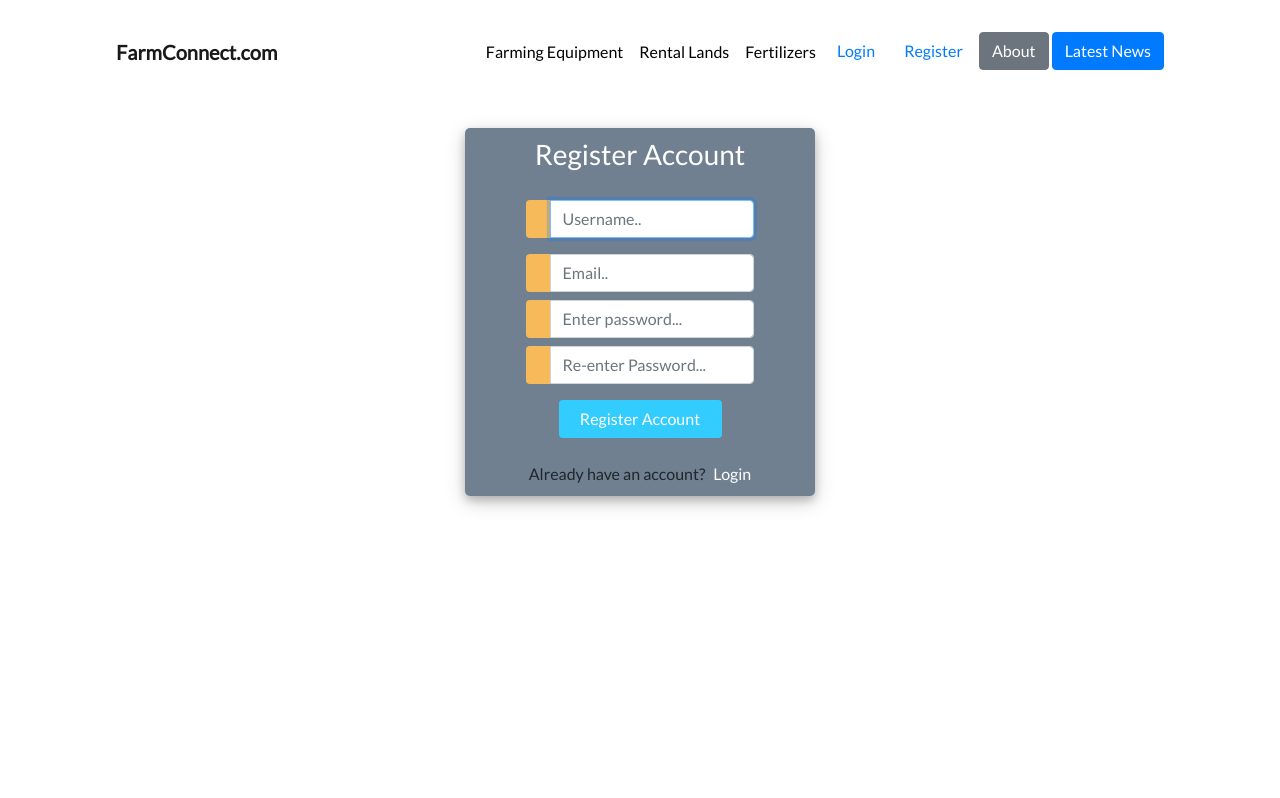
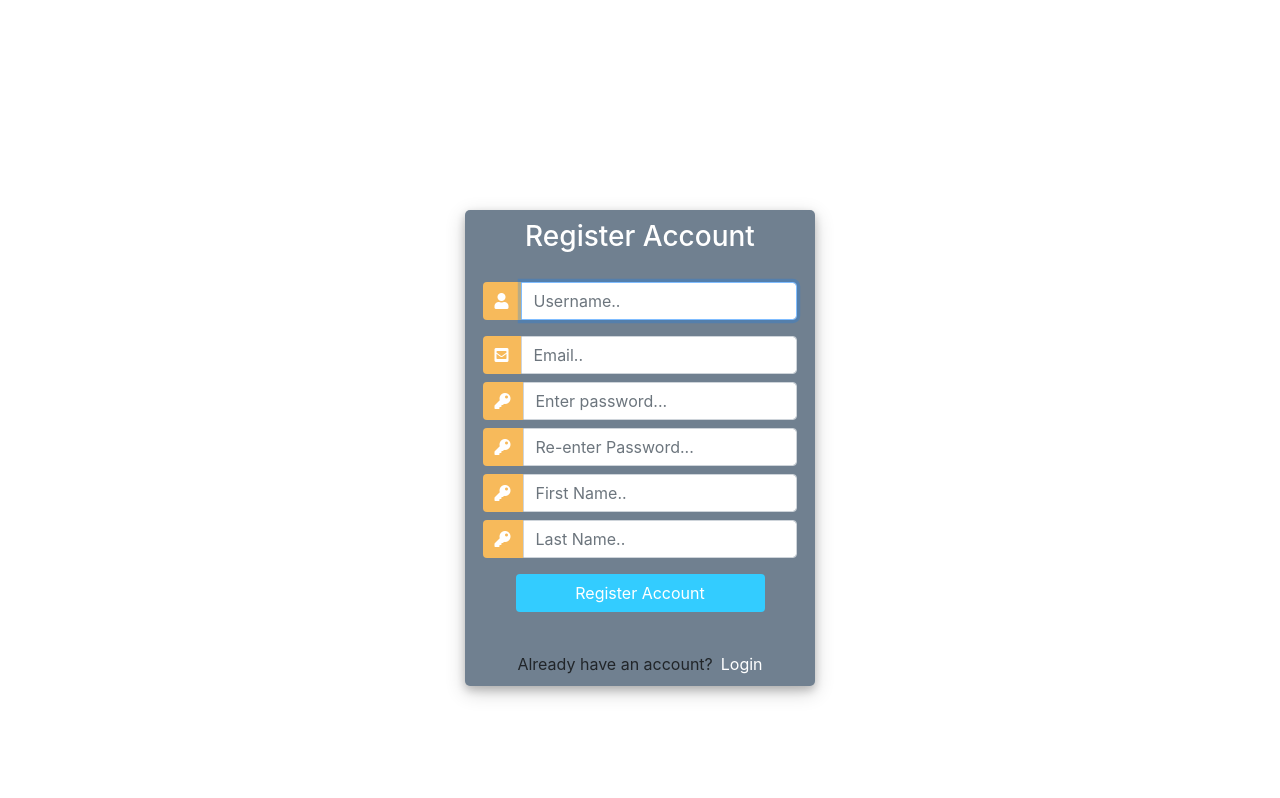
Before and after one commit to sharath007/sarath_portfolio, a Django app: page /register/ in a window 1280 px wide. Shown: the top 798 px of the page. Before the commit the page ends 508 px from the top, so only its background shows below. Run offline with Django 4.2, Linux system fonts and the light colour scheme; some libraries are stand-ins or nearby versions.

Commit message:
Ready_to_Deploy

```diff
--- a/blog/templates/blog/detail.html
+++ b/blog/templates/blog/detail.html
@@ -5,6 +5,6 @@
 
 <h6 style="font-weight: bold";>{{ blog.date|date:'l, d-M-Y' }}</h6>
 
-<p style="font-weight: bold";> {{blog.description|safe}} </p>
+<p class="text-justify clearfix" style="text-align: left; font-size: 1.07em;"> {{blog.description|safe}} </p>
 
 {% endblock %}
--- a/blog/views.py
+++ b/blog/views.py
@@ -1,10 +1,10 @@
 from django.shortcuts import render, get_object_or_404
 from django.http import HttpResponse
 from .models import Blog
-
+from django.contrib.auth.decorators import login_required
 # blog app
 # Create your views here.
-
+@login_required(login_url='login')
 def all_blogs(request):
     blogs = Blog.objects.all()
     return render(request,'blog/all_blogs.html',{'blogs':blogs})
--- a/online_farming/urls.py
+++ b/online_farming/urls.py
@@ -28,6 +28,7 @@ urlpatterns = [
     path('upload/',views.simple_upload, name = 'Data_Update'),
     path('aboutus/',views.aboutus,name='aboutus'),
     path('login/', views.loginpage, name='login'),
+    path('logout/', views.logoutUser, name='logout'),
     path('register/', views.registerpage,name = 'register'),
     path('managesite/', views.managesite,name = 'managesite'),
 ]
--- a/portfolio/forms.py
+++ b/portfolio/forms.py
@@ -4,6 +4,9 @@ from django.forms import ModelForm
 from django.contrib.auth.forms import UserCreationForm
 
 class CreateNewUser(UserCreationForm):
+    first_name = forms.CharField()
+    last_name = forms.CharField()
+
     class Meta:
         model = User
-        fields = ['username','email','password1','password2']
+        fields = ['first_name','last_name','username','email','password1','password2']
--- a/portfolio/templates/portfolio/base.html
+++ b/portfolio/templates/portfolio/base.html
@@ -1,6 +1,10 @@
 {% load static %}
 <!doctype html>
 <html lang="en">
+
+
+
+
 <div class='container text-center'</div><br>
 <head>
   <!-- Required meta tags -->
@@ -39,19 +43,20 @@
           <li class="nav-item">
             <a class="nav-link" href="#">Rental Lands</a>
           </li>
-          <li class="nav-item">
-            <a class="nav-link" href="#">Fertilizers</a>
-          </li>
 
           <li>
-            <a role="button" class="btn btn-link" href = '{% url 'login' %}'>Login</a>
-            <a role="button" class="btn btn-link" href = '{% url 'register' %}'>Register</a>
+            <!--<a role="button" class="btn btn-link" href = '{% url 'login' %}'>Login</a>
+            <a role="button" class="btn btn-link" href = '{% url 'register' %}'>Register</a>-->
             <a role="button" class="btn btn-secondary" href = '{% url 'aboutus' %}'>About</a>
             <a role="button" class="btn btn-primary" href="{% url 'blog:all_blogs' %}" >Latest News</a>
           </li>
         </ul>
       </div>
     </div>
+
+    <span class="font-weight-bold" > Hello, {{request.user}} </span>
+    <span><a href="{% url 'logout' %}">Logout</a></span>
+
   </nav>
   <div class="container">
     {% block content %}{% endblock %}
--- a/portfolio/templates/portfolio/login.html
+++ b/portfolio/templates/portfolio/login.html
@@ -1,6 +1,5 @@
 <!DOCTYPE html>
-{% extends "portfolio/base.html" %}
-{% block content %}
+
 <br><br>
 <html>
 
@@ -127,4 +126,3 @@
 </body>
 
 </html>
-{% endblock %}
--- a/portfolio/templates/portfolio/register.html
+++ b/portfolio/templates/portfolio/register.html
@@ -1,15 +1,12 @@
-{% extends "portfolio/base.html" %}
-{% block content %}
+
 <br><br>
 <html>
 
 <head>
 	<title>Login</title>
-  <!--
 	<link rel="stylesheet" href="https://stackpath.bootstrapcdn.com/bootstrap/4.1.3/css/bootstrap.min.css" integrity="sha384-MCw98/SFnGE8fJT3GXwEOngsV7Zt27NXFoaoApmYm81iuXoPkFOJwJ8ERdknLPMO" crossorigin="anonymous">
 	<script src="https://ajax.googleapis.com/ajax/libs/jquery/3.3.1/jquery.min.js"></script>
 	<link rel="stylesheet" href="https://use.fontawesome.com/releases/v5.6.1/css/all.css" integrity="sha384-gfdkjb5BdAXd+lj+gudLWI+BXq4IuLW5IT+brZEZsLFm++aCMlF1V92rMkPaX4PP" crossorigin="anonymous">
-  -->
 
 	<style>
 		body,
@@ -105,6 +102,18 @@
 							</div>
 							{{form.password2}}
 						</div>
+						<div class="input-group mb-2">
+							<div class="input-group-append">
+								<span class="input-group-text"><i class="fas fa-key"></i></span>
+							</div>
+							{{form.first_name}}
+						</div>
+						<div class="input-group mb-2">
+							<div class="input-group-append">
+								<span class="input-group-text"><i class="fas fa-key"></i></span>
+							</div>
+							{{form.last_name}}
+						</div>
 
 				   		<div class="d-flex justify-content-center mt-3 login_container">
 				 			<input class="btn login_btn" type="submit" value="Register Account">
@@ -134,6 +143,8 @@
 		form_fields[2].placeholder='Email..';
 		form_fields[3].placeholder='Enter password...';
 		form_fields[4].placeholder='Re-enter Password...';
+		form_fields[5].placeholder='First Name..';
+		form_fields[6].placeholder='Last Name..';
 
 
 		for (var field in form_fields){
@@ -142,4 +153,3 @@
 	</script>
 </body>
 </html>
-{% endblock %}
--- a/portfolio/views.py
+++ b/portfolio/views.py
@@ -8,42 +8,58 @@ from django.contrib.auth.forms import UserCreationForm
 from .forms import CreateNewUser
 from django.contrib import messages
 from django.contrib.auth import authenticate, login, logout
+from django.contrib.auth.decorators import login_required
 
 # Create your views here.
 # portfolio app
 #---------------------------------
+@login_required(login_url='login')
 def home(request):
     projects = Project.objects.all()
     return render(request,'portfolio/home.html',{'projects':projects})
 #-------------------------------
 def registerpage(request):
-    if request.method == 'POST':
-        form = CreateNewUser(request.POST)
-        if form.is_valid():
-            form.save()
-            user = form.cleaned_data.get('username')
-            messages.success(request,'Successfully Registered for ' + user)
+    if request.user.is_authenticated:
+        return redirect('home')
+    else:
+        if request.method == 'POST':
+            form = CreateNewUser(request.POST)
+            if form.is_valid():
+                form.save()
+                user = form.cleaned_data.get('username')
+                messages.success(request,'Successfully Registered for ' + user)
+                return redirect('login')
+        else:
+            form = CreateNewUser()
 
-            return redirect('login')
-    else:
-        form = CreateNewUser()
-
-    return render(request,'portfolio/register.html',{'form': form})
+        return render(request,'portfolio/register.html',{'form': form})
 #---------------------------------
 def loginpage(request):
-    if request.method == 'POST':
-        username = request.POST.get('username')
-        password = request.POST.get('password')
-
-        user = authenticate(request,username=username,password=password)
-        if user is not None:
-            login(request,user)
+        if request.user.is_authenticated:
             return redirect('home')
         else:
-            messages.info(request,'Username or Password is incorrect')
-    context = {}
-    return render(request,'portfolio/login.html',context)
+            if request.method == 'POST':
+                username = request.POST.get('username')
+                password = request.POST.get('password')
+
+                user = authenticate(request,username=username,password=password)
+                if user is not None:
+                    login(request,user)
+                    return redirect('home')
+                else:
+                    messages.info(request,'Username or Password is incorrect')
+            context = {}
+            return render(request,'portfolio/login.html',context)
 #---------------------------------
+def logoutUser(request):
+    logout (request)
+    return redirect('login')
+
+
+
+
+#---------------------------------
+@login_required(login_url='login')
 def aboutus(request):
     return render(request,'portfolio/aboutus.html')
 #---------------------------------
@@ -55,11 +71,9 @@ def simple_upload(request):
         project_resource = ProjectResource()
         dataset = Dataset()
         new_project = request.FILES['myfile']
-
         if not new_project.name.endswith('xlsx'):
             messages.info(request,'wrong format')
             return render(request,'upload.html')
-
         imported_data = dataset.load(new_project.read(),format='xlsx')
         for data in imported_data:
             value = Project(
```
Also changed, not shown: db.sqlite3.
